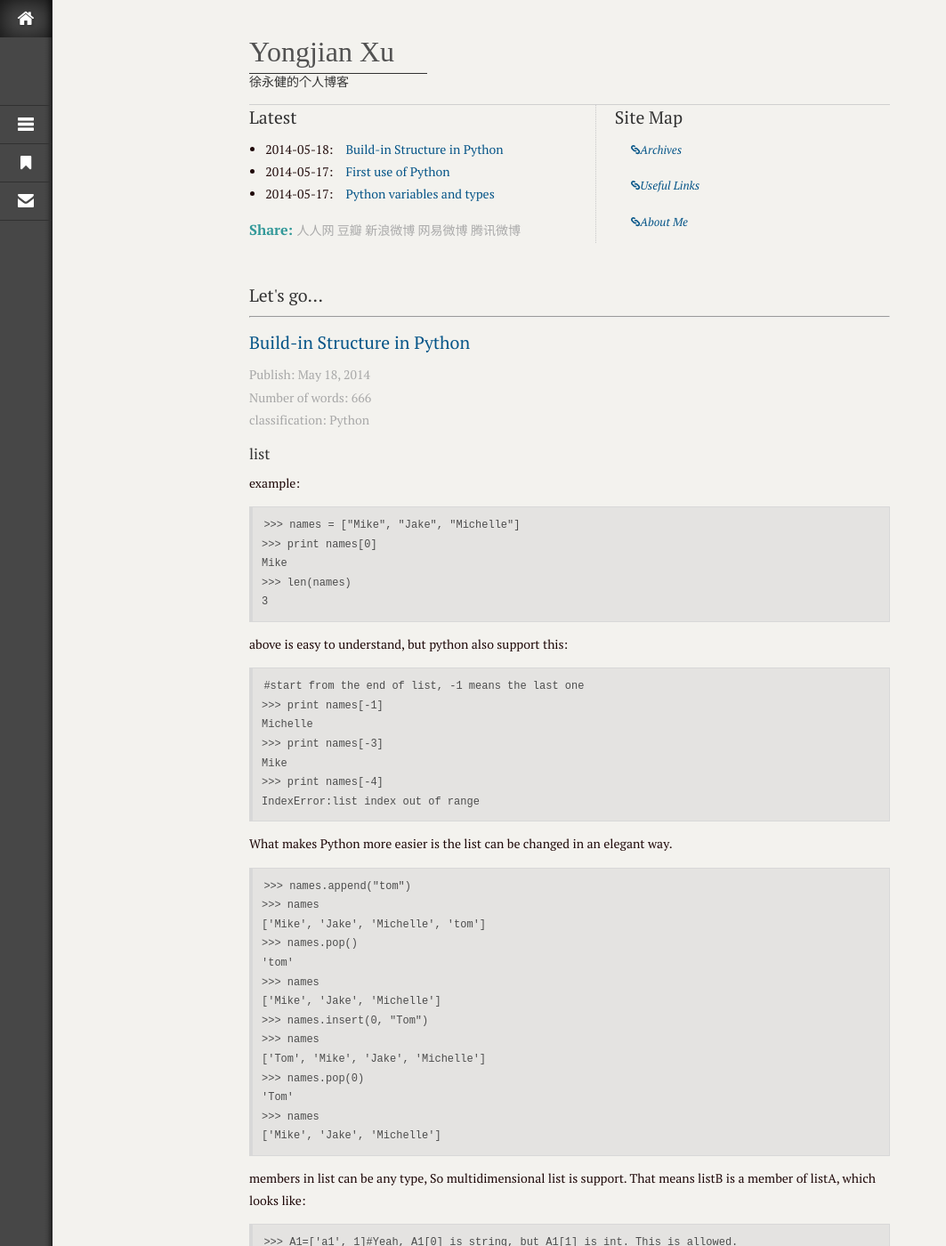
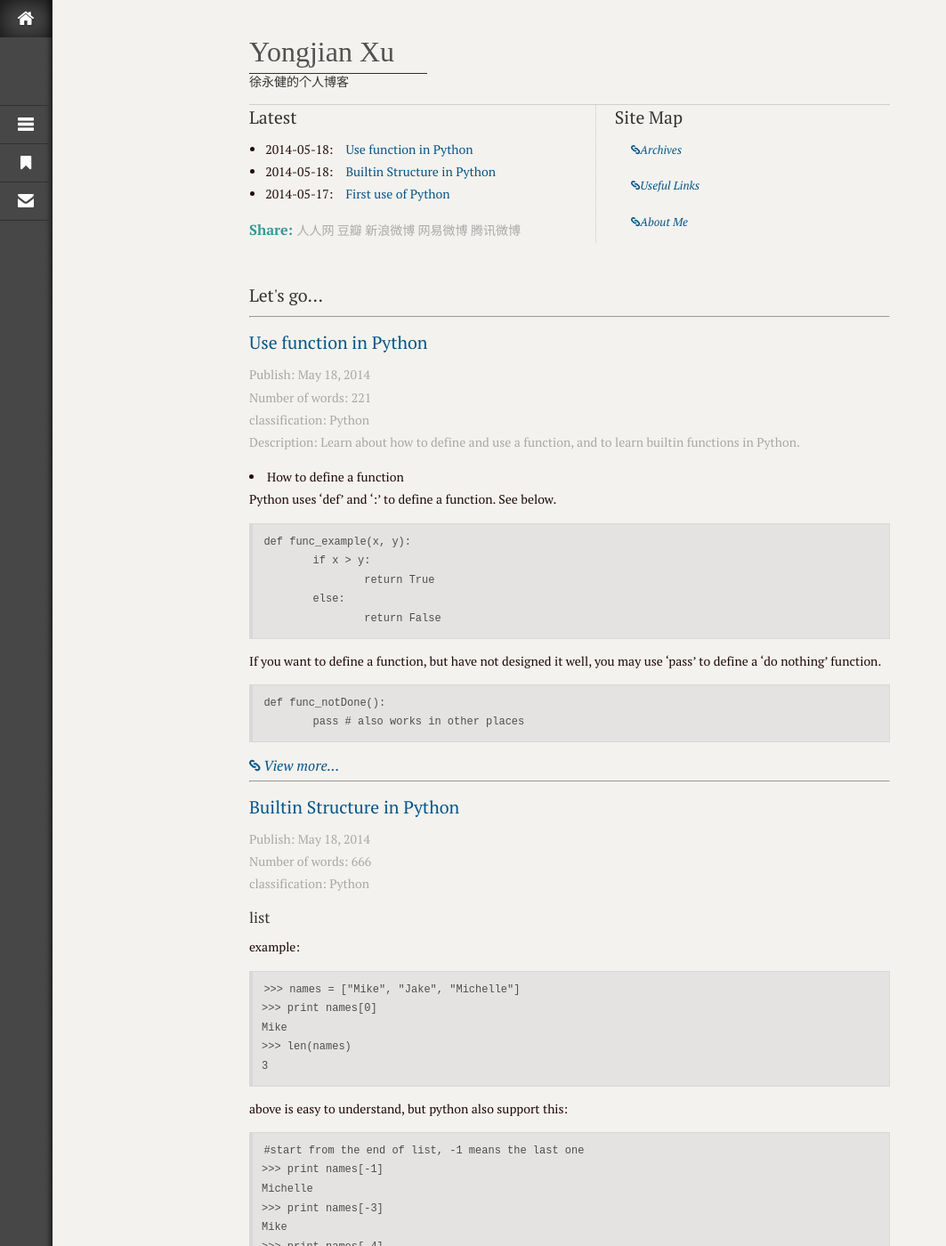
Before and after one commit to xiaoqshou/xuyongjiande.github.io, a Jekyll site: the page built from index.html, in a window 1280 px wide and 1400 px high. Shown: the whole window at 89% size, without its empty margins (0-1063 px from the left). Built offline with Jekyll 4.4.1, drawn with Linux system fonts in a browser that asks for light colours; Markdown is read by kramdown in place of the engine named in the settings; the list of posts is cut into pages by our own code.

Commit message:
How to use functions in python

````diff
--- a/_posts/python/2014-05-18-Python-BuildIn-structure.md
+++ b/_posts/python/2014-05-18-Python-Builtin-structure.md
@@ -1,6 +1,6 @@
 ---
 layout: post
-title: Build-in Structure in Python
+title: Builtin Structure in Python
 description:
 classification: Python
 ---
--- /dev/null
+++ b/_posts/python/2014-05-18-Python-use-function.md
@@ -0,0 +1,69 @@
+---
+layout: post
+title: Use function in Python
+classification: Python
+description: Learn about how to define and use a function, and to learn builtin functions in Python.
+---
+
+* How to define a function
+
+Python uses 'def' and ':' to define a function. See below.
+
+```
+def func_example(x, y):
+	if x > y:
+		return True
+	else:
+		return False
+```
+
+If you want to define a function, but have not designed it well, you may use 'pass' to define a 'do nothing' function.
+
+```
+def func_notDone():
+	pass # also works in other places
+```
+
+* More usecases
+
+Python can return more than one result(a tuple in fact). Use this feature like below.
+
+
+```
+>>> a=1
+>>> b=2
+>>> def fun_add1(x, y):
+...     return x+1, y+1
+...
+>>> c,d = fun_add1(a,b)
+>>> c,d
+(2, 3)
+>>> print c,d
+2 3
+```
+
+* Builtin functions
+
+	+ Common used:
+
+		- len(...)
+		- max(...)
+		- min(...)
+		- sum(...)
+		- round(...)
+		- pow(...)
+		- abs(...)
+		- cmp(...) return negative zero or positive.
+		- any(...)
+		- all(...)
+		- execfile(...) exec another python script
+		- filter(...) used like `filter(m_func, m_sequece)`, if sequence is a tuple or string, return the same type, else return a list.
+		- hash(...) hash(object) -> integer
+
+	+ change type:
+		- chr(...) int to char, 0 <= m_int <256
+		- hex(...) int to hexstring
+		- oct(...)
+		- bool(...) if parameter is int, return True for not zero. if other obj, return True for not empty.
+		- int(...)
+		- float(...)
````
